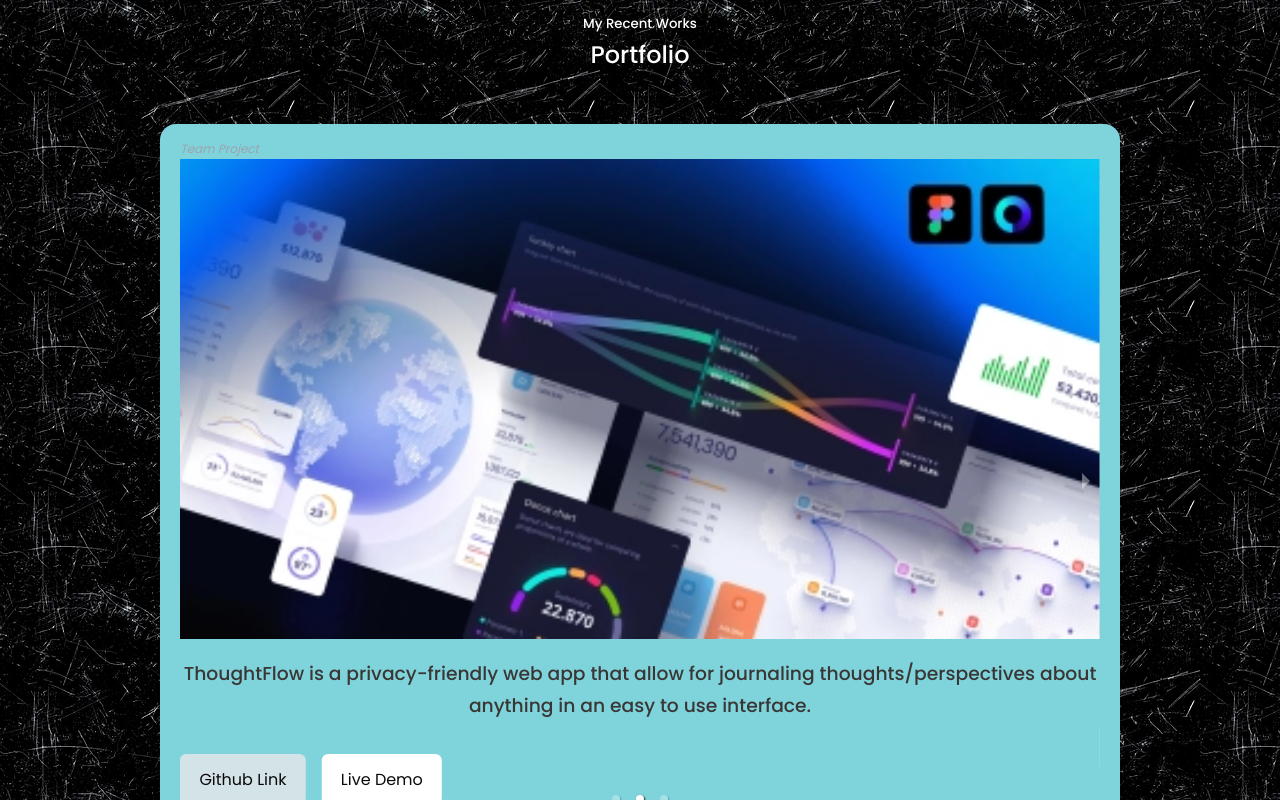
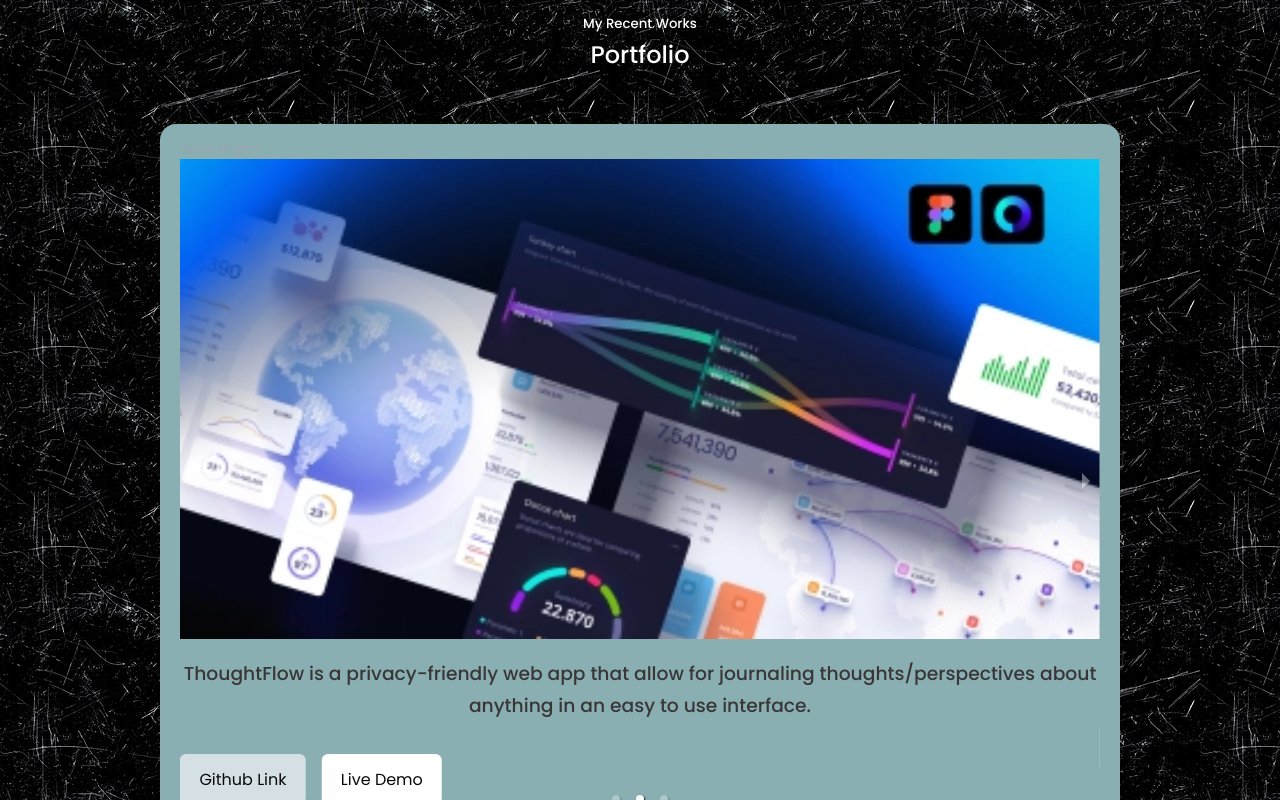
Before and after one commit to Remi-dee/Personal-Portfolio-Website, a React (Vite) app: page / in a window 1280 px wide. Shown: the part 3360-4160 px from the top of the page. Built offline with nearby package versions, Linux system fonts and the light colour scheme.

Commit message:
Jul 18, 2023, 3:10 PM

```diff
--- a/src/components/portfolio/portfolio.css
+++ b/src/components/portfolio/portfolio.css
@@ -3,7 +3,7 @@
 
 .portfolio__container {
   position: relative;
-  background: rgb(127, 212, 219);
+  background: rgb(137, 175, 179);
   padding: 1.2rem;
   padding-top: 1rem;
   border-radius: 1rem;
```
